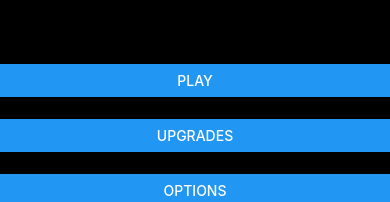
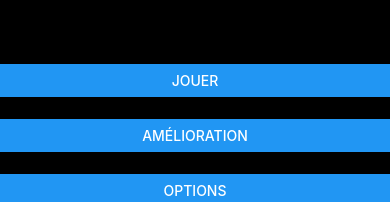
Before and after one commit to Awajsbro/earth_protect, a React Native app: screen / in a window 390 px wide. Shown: the part 258-460 px from the top of the page. Built offline with nearby package versions, Linux system fonts and the light colour scheme.

Commit message:
Update App.js

```diff
--- a/App.js
+++ b/App.js
@@ -2,7 +2,7 @@ import React, { useState, useEffect } from 'react'
 import { StyleSheet, Text, View, Dimensions, TouchableOpacity, Button } from 'react-native'
 import GamePage from "./components/GamePage"
 import UpgradesPage from "./components/UpgradesPage"
-import OptionsPage from "./components/OptionsPage"
+import OptionsPage, { getLang } from "./components/OptionsPage"
 import ScorePage from "./components/ScorePage"
 
 export default function App() {
@@ -17,27 +17,27 @@ export default function App() {
         switch (currentPage) {
           case 0:
             return <View>
-              <View style={{ height: 35, width: 9 * screenWidth / 10, margin: 10 }}>
+              <View style={[styles.button, { width: 9 * screenWidth / 10 }]}>
                 <Button
-                  title="Play"
+                  title={getLang('BUTTON_PLAY')}
                   onPress={() => setCurrentPage(1)}
                 />
               </View>
-              <View style={{ height: 35, width: 9 * screenWidth / 10, margin: 10 }}>
+              <View style={[styles.button, { width: 9 * screenWidth / 10 }]}>
                 <Button
-                  title="Upgrades"
+                  title={getLang('BUTTON_UPGRADES')}
                   onPress={() => setCurrentPage(2)}
                 />
               </View>
-              <View style={{ height: 35, width: 9 * screenWidth / 10, margin: 10 }}>
+              <View style={[styles.button, { width: 9 * screenWidth / 10 }]}>
                 <Button
-                  title="Options"
+                  title={getLang('BUTTON_SETTINGS')}
                   onPress={() => setCurrentPage(3)}
                 />
               </View>
-              <View style={{ height: 35, width: 9 * screenWidth / 10, margin: 10 }}>
+              <View style={[styles.button, { width: 9 * screenWidth / 10 }]}>
                 <Button
-                  title="Score"
+                  title={getLang('BUTTON_SCORE')}
                   onPress={() => setCurrentPage(4)}
                 />
               </View>
@@ -66,4 +66,8 @@ const styles = StyleSheet.create({
     justifyContent: 'center',
     overflow: "hidden"
   },
+  button: {
+    height: 35,
+    margin: 10
+  },
 })
```
